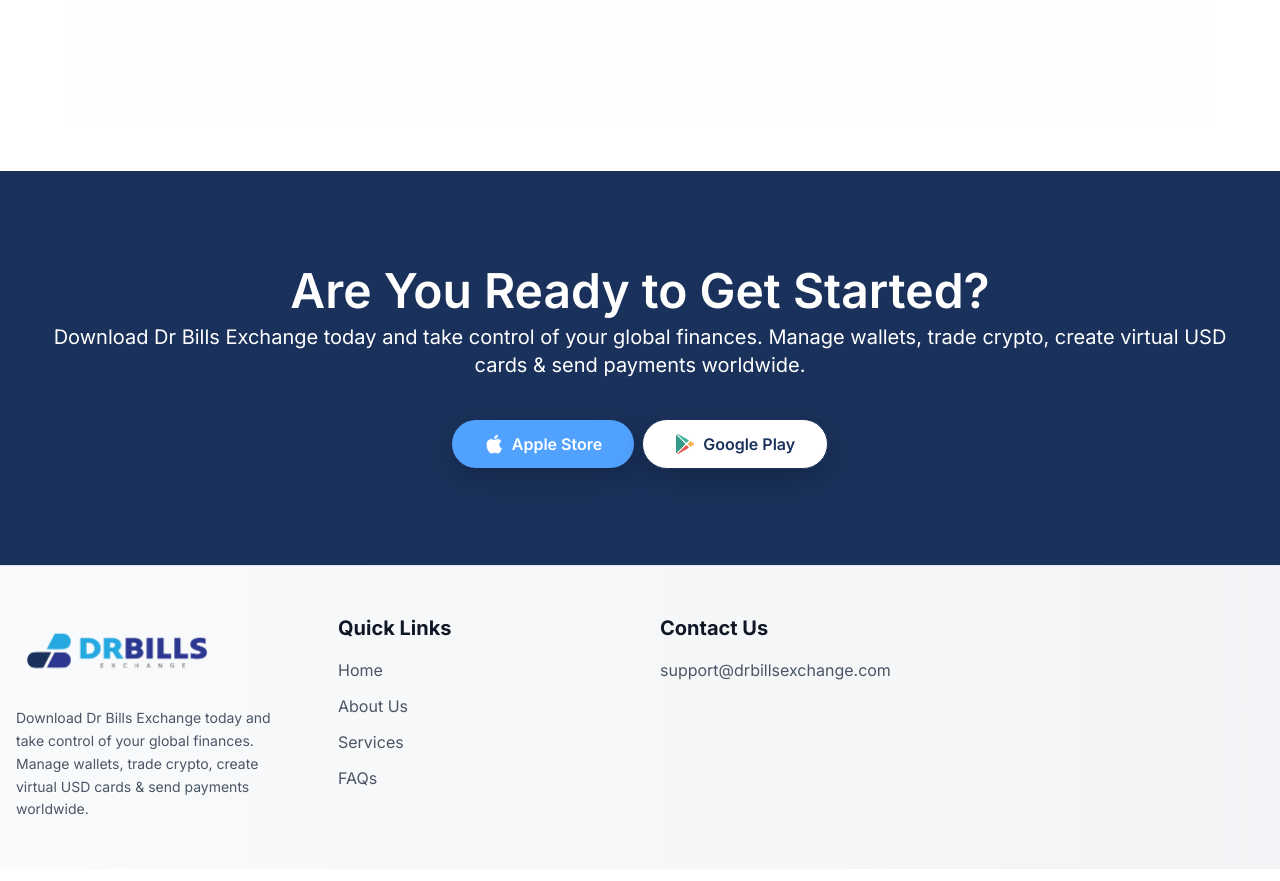
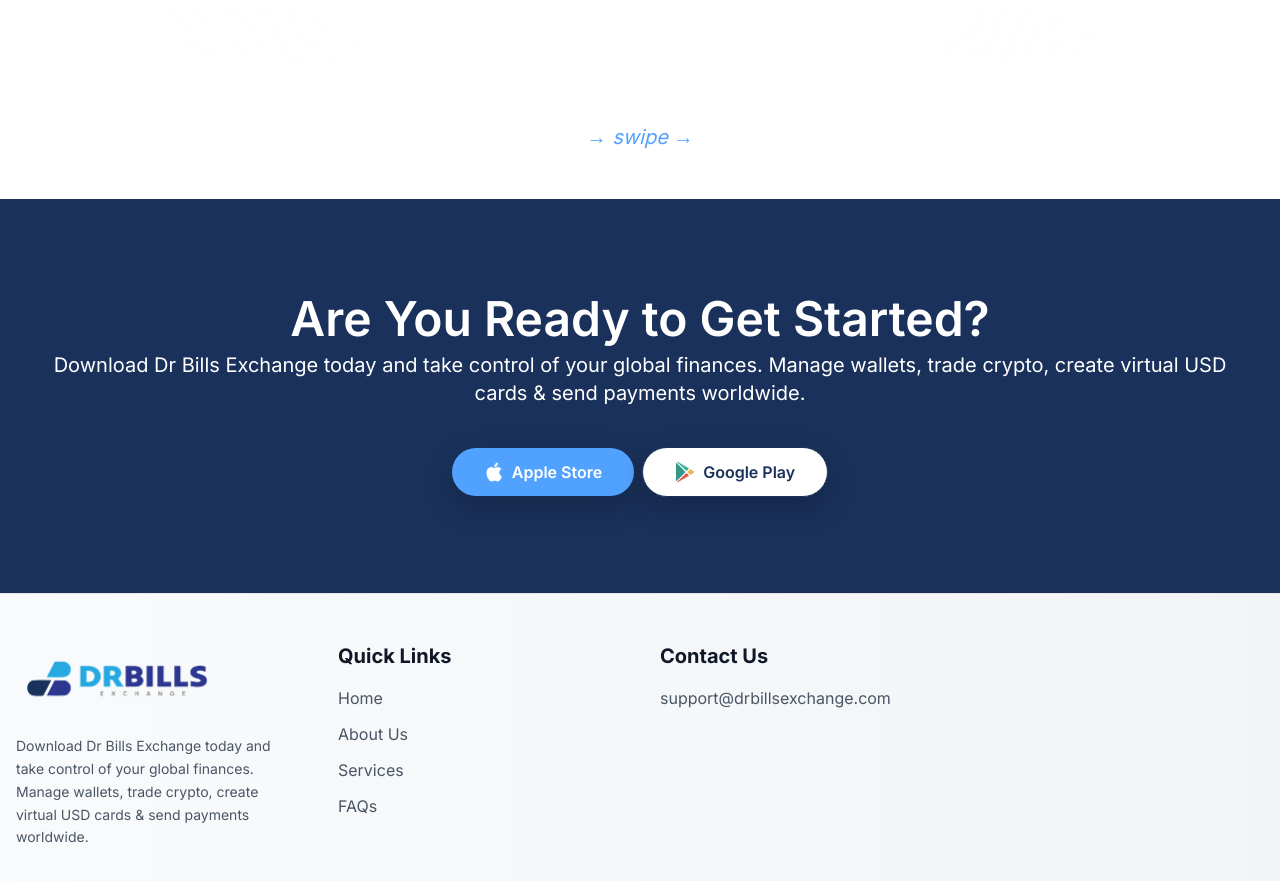
Before and after one commit to Dev-Rhema/drBillsExchange, a React (Vite) app: page / in a window 1280 px wide. Shown: the part 6660-7541 px from the top of the page. Built offline with nearby package versions, Linux system fonts and the light colour scheme.

Commit message:
scrollcss

```diff
--- a/src/App.jsx
+++ b/src/App.jsx
@@ -359,6 +359,7 @@
           <div className="max-lg:block hidden">
             <MobileDome />
           </div>
+          <p className="italic text-center text-xl text-blue-400">→ swipe →</p>
         </div>
       </section>
       <section
--- a/src/index.css
+++ b/src/index.css
@@ -5,6 +5,28 @@
 @import "@fontsource-variable/geist";
 
 @custom-variant dark (&:is(.dark *));
+
+html {
+  scroll-behavior: smooth;
+  scroll-padding-top: 96px;
+  overflow-y: auto;
+  -webkit-overflow-scrolling: touch;
+}
+
+body {
+  overflow-x: hidden;
+  overscroll-behavior: smooth;
+}
+
+@media (prefers-reduced-motion: no-preference) {
+  html {
+    scroll-behavior: smooth;
+  }
+
+  * {
+    scroll-behavior: smooth;
+  }
+}
 
 body {
   font-family: "Inter", sans-serif;
```
